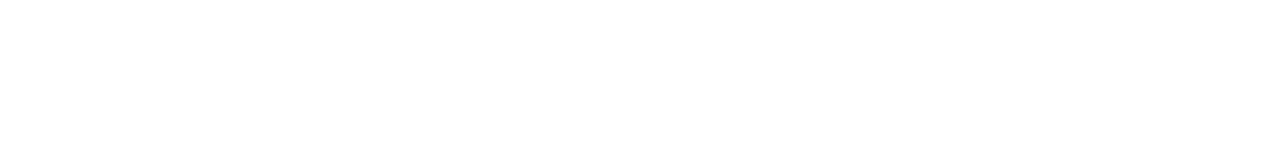
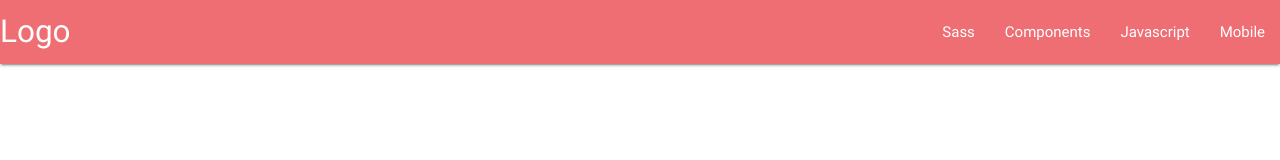
Before and after one commit to webbydon29/g72_portfolio, a plain HTML site: page index.html in a window 1280 px wide. Drawn offline with nearby package versions, Linux system fonts and the light colour scheme.

Commit message:
Add collapse

```diff
--- a/index.html
+++ b/index.html
@@ -1,18 +1,41 @@
 <!DOCTYPE html>
 <html>
+
 <head>
   <!--Import Google Icon Font-->
   <link href="https://fonts.googleapis.com/icon?family=Material+Icons" rel="stylesheet">
   <!--Import materialize.css-->
-    <link type="text/css" rel="stylesheet" href="css/materialize.min.css"  media="screen,projection"/>
+  <link type="text/css" rel="stylesheet" href="css/materialize.min.css" media="screen,projection" />
 
   <!--Let browser know website is optimized for mobile-->
-    <meta name="viewport" content="width=device-width, initial-scale=1.0"/>
+  <meta name="viewport" content="width=device-width, initial-scale=1.0" />
 </head>
 
 <body>
+  <nav>
+     <div class="nav-wrapper">
+       <a href="#!" class="brand-logo">Logo</a>
+       <a href="#" data-activates="mobile-demo" class="button-collapse"><i class="material-icons">menu</i></a>
+       <ul class="right hide-on-med-and-down">
+         <li><a href="sass.html">Sass</a></li>
+         <li><a href="badges.html">Components</a></li>
+         <li><a href="collapsible.html">Javascript</a></li>
+         <li><a href="mobile.html">Mobile</a></li>
+       </ul>
+       <ul class="side-nav" id="mobile-demo">
+         <li><a href="sass.html">Sass</a></li>
+         <li><a href="badges.html">Components</a></li>
+         <li><a href="collapsible.html">Javascript</a></li>
+         <li><a href="mobile.html">Mobile</a></li>
+       </ul>
+     </div>
+   </nav>
+
+
   <!--Import jQuery before materialize.js-->
   <script type="text/javascript" src="https://code.jquery.com/jquery-3.2.1.min.js"></script>
   <script type="text/javascript" src="js/materialize.min.js"></script>
+  <script src="js/script.js"></script>
 </body>
+
 </html>
```
Also changed, not shown: js/script.js (added), 1 other file. Lines whose indentation alone changed are shown as unchanged.
